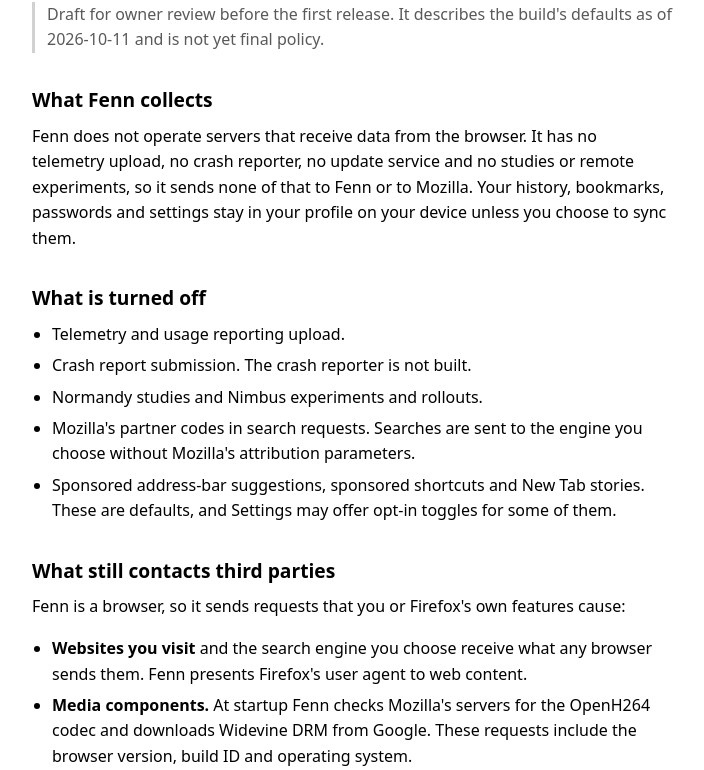
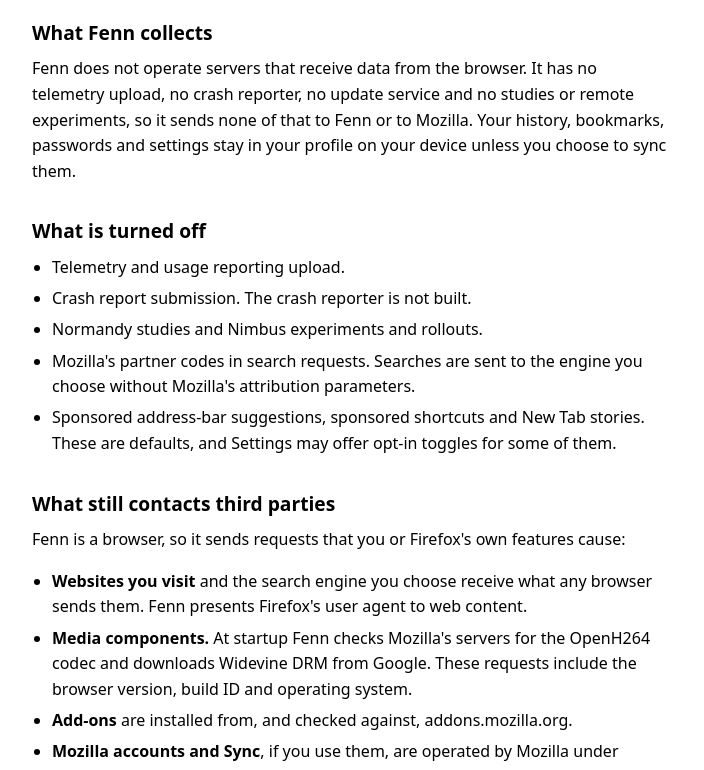
Before and after one commit to fennbrowser/fenn, a plain HTML site: page site/privacy/index.html in a window 1280 px wide. Shown: the part 108-878 px from the top of the page, without its empty margins (288-992 px from the left). Drawn offline with Linux system fonts and the light colour scheme.

Commit message:
Remove the draft review notice from the privacy page

```diff
--- a/site/privacy/index.html
+++ b/site/privacy/index.html
@@ -20,7 +20,6 @@
 </header>
 <main class="wrap">
   <h1>Privacy</h1>
-  <p class="note">Draft for owner review before the first release. It describes the build's defaults as of 2026-10-11 and is not yet final policy.</p>
 
   <h2>What Fenn collects</h2>
   <p>Fenn does not operate servers that receive data from the browser. It has no telemetry upload, no crash reporter, no update service and no studies or remote experiments, so it sends none of that to Fenn or to Mozilla. Your history, bookmarks, passwords and settings stay in your profile on your device unless you choose to sync them.</p>
```
